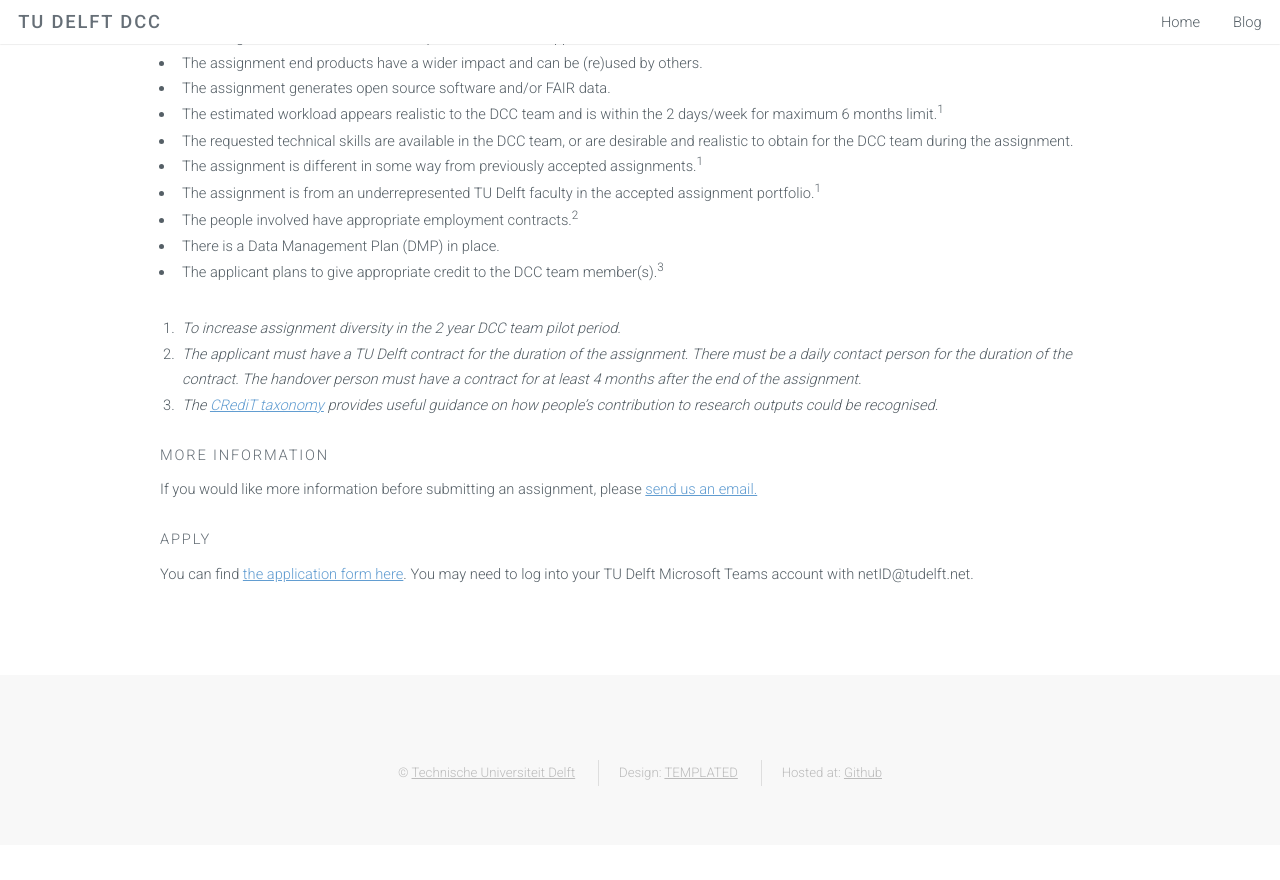
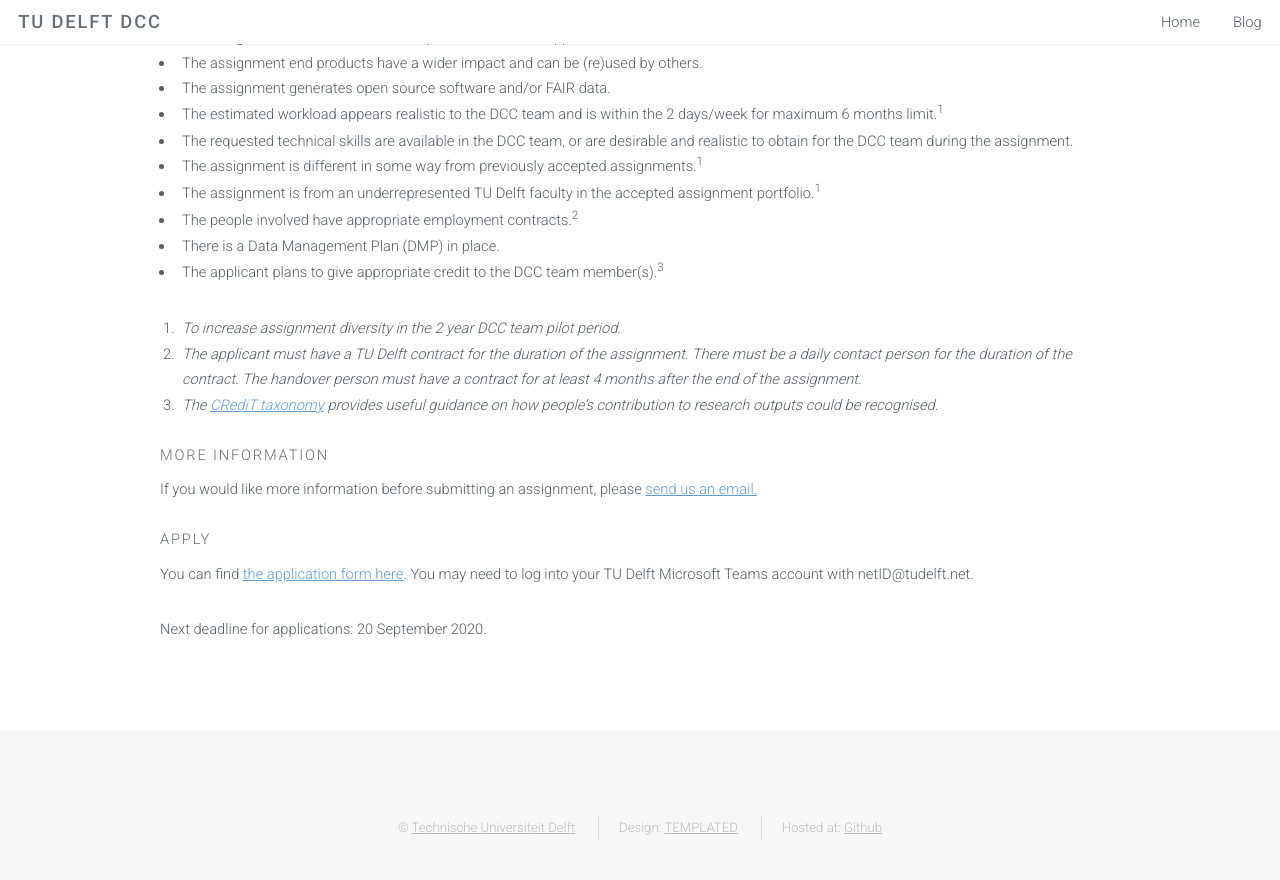
Before and after one commit to TU-Delft-DCC/DCC-website, a Jekyll site: the page built from _pages/assignment-application.md, in a window 1280 px wide and 900 px high, scrolled down 1196 px. Shown: the top 880 px of the window. Built offline with Jekyll 4.4.1, drawn with Linux system fonts in a browser that asks for light colours; before the commit the page ends 2041 px from its top, so only the background shows below that.

Commit message:
added next deadline date

```diff
--- a/_pages/assignment-application.md
+++ b/_pages/assignment-application.md
@@ -51,3 +51,5 @@ If you would like more information before submitting an assignment, please [send
 # Apply
 
 You can find [the application form here](https://urldefense.proofpoint.com/v2/url?u=https-3A__forms.office.com_Pages_ResponsePage.aspx-3Fid-3DTVJuCSlpMECM04q0LeCIe5OoS3PKchtBoa-5F30gjV-2D5VUNloyTjAyT05YT1M1NjZYR1k1OUNRTlJaMCQlQCN0PWcu&d=DwQGaQ&c=XYzUhXBD2cD-CornpT4QE19xOJBbRy-TBPLK0X9U2o8&r=5CjN4_QYiyqcgmZqHJKD-P0L_IHc7_T869LOe_GmZkw&m=xlJwF9vRxy-hNkI8wvYz3Koh50sqAf6rj8HDYdueEUk&s=slx5X1eymdrrkyIh8C8UezFF35n0AYUtYtiTO03gb5I&e=). You may need to log into your TU Delft Microsoft Teams account with netID@tudelft.net.
+
+Next deadline for applications: 20 September 2020.
```
